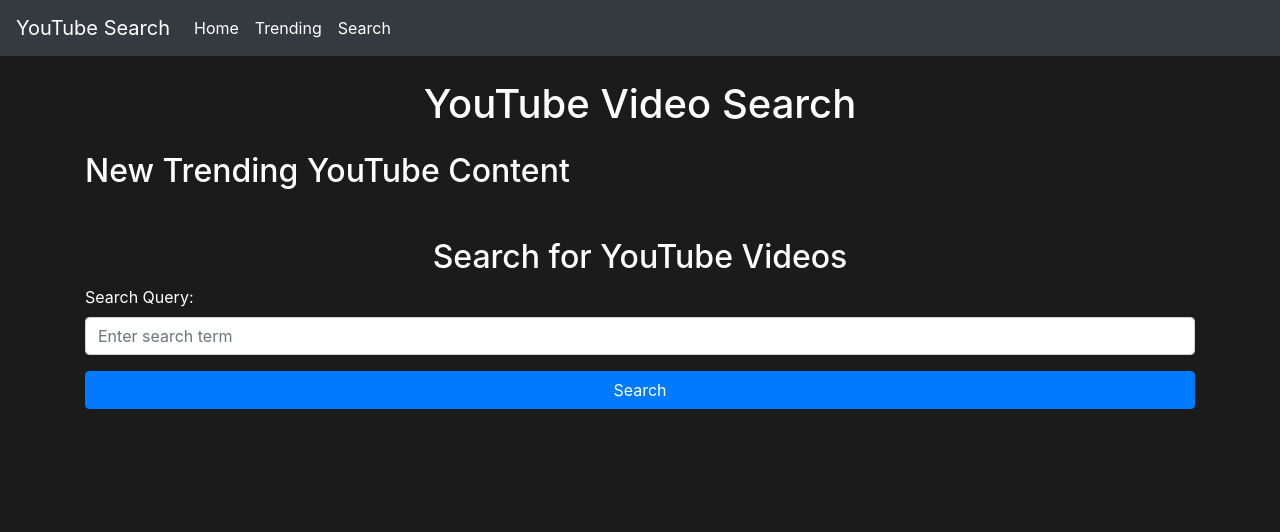
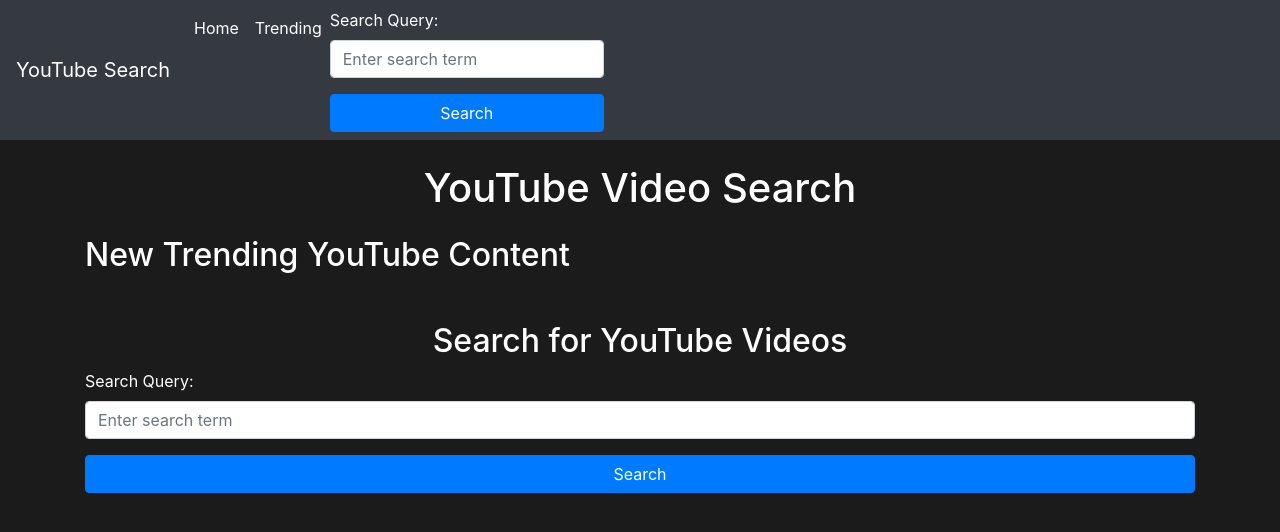
Before and after one commit to chrisryankent/cn-tech-ent, a Flask app: page / in a window 1280 px wide. Shown: the top 532 px of the page. Run offline with Flask 2, Linux system fonts and the light colour scheme; data that the repository does not hold is empty; some libraries are stand-ins or nearby versions.

Commit message:
added navbar

```diff
--- a/templates/index.html
+++ b/templates/index.html
@@ -50,7 +50,13 @@
                     <a class="nav-link" href="#">Trending</a>
                 </li>
                 <li class="nav-item">
-                    <a class="nav-link" href="#">Search</a>
+                    <form method="POST" action="{{ url_for('search') }}">
+                        <div class="form-group">
+                            <label for="query">Search Query:</label>
+                            <input type="text" class="form-control" id="query" name="query" placeholder="Enter search term">
+                        </div>
+                        <button type="submit" class="btn btn-primary btn-block">Search</button>
+                    </form>
                 </li>
             </ul>
         </div>
```
Also changed, not shown: 1 other file.
